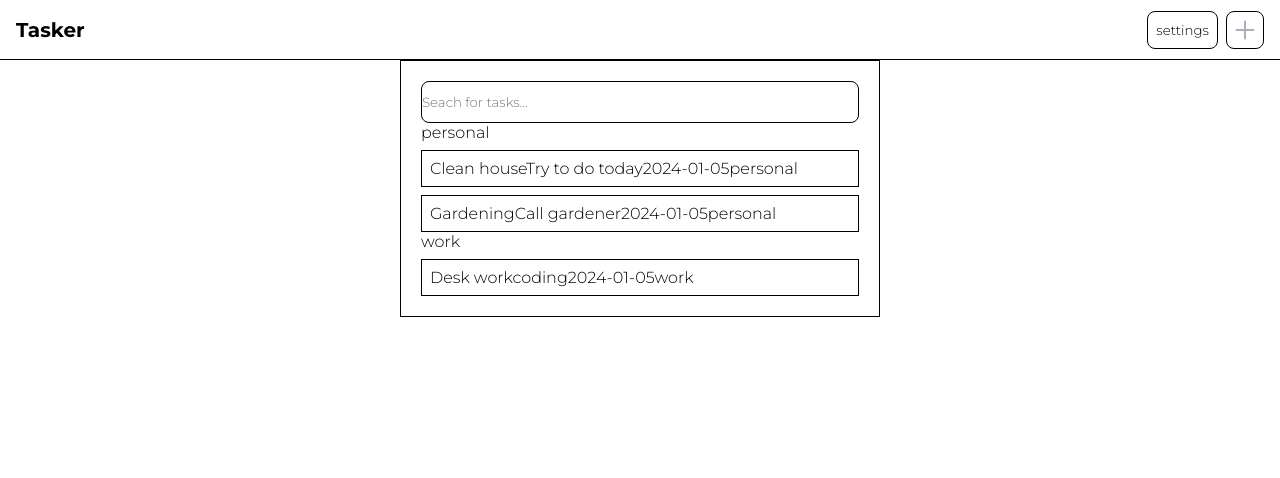
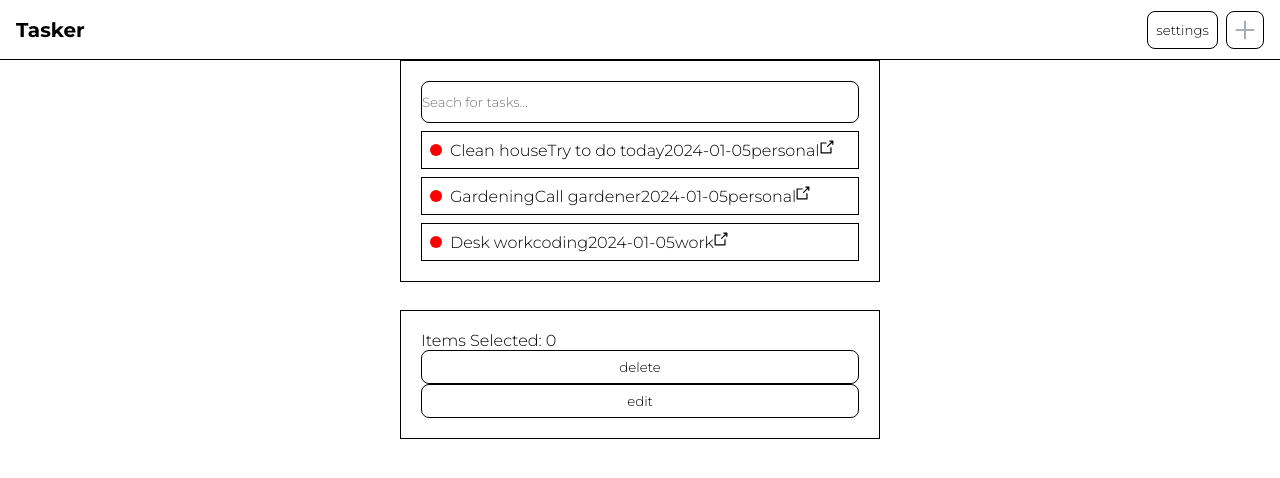
Before and after one commit to vinu-codes/tasker, a React (Create React App) app: page / in a window 1280 px wide. Shown: the top 478 px of the page. Built offline with nearby package versions, Linux system fonts and the light colour scheme.

Commit message:
updates to createform and settingsform

```diff
--- /dev/null
+++ b/src/common/Icon/icons/Expand/index.js
@@ -0,0 +1,33 @@
+import React from 'react'
+
+const IconPath = (props) => {
+  const { fill = 'none', stroke = '#A9AEB9' } = props
+  return (
+    <svg
+      version="1.1"
+      x="0px"
+      y="0px"
+      width="14px"
+      height="14px"
+      viewBox="0 0 256 256"
+      enable-background="new 0 0 256 256"
+    >
+      <g>
+        <g>
+          <g>
+            <path
+              fill="#000000"
+              d="M173.1,11c-7.3,3.9-8.6,13.5-2.5,18.6c3,2.4,4.5,2.6,21.5,2.6h15.8l-39.5,39.5c-31.9,32-39.6,39.9-40.1,41.6c-1,3.2-0.5,7.6,1.3,10.2c3.1,4.3,9.5,6,14,3.8c1-0.5,19.3-18.5,40.7-40.1c21.4-21.5,39.1-39.1,39.3-39.1c0.2,0,0.4,7.4,0.4,16.4c0,17.6,0.2,18.6,2.7,21.4c1.3,1.5,4.1,2.9,6.4,3.4c5,1.1,11.2-3.2,12.4-8.5c0.4-2,0.5-11.2,0.4-32.7l-0.2-30l-1.3-2.3c-0.7-1.2-2.3-3-3.5-3.8l-2.3-1.5l-32.1-0.1C178.2,10.2,174.5,10.3,173.1,11z"
+            />
+            <path
+              fill="#000000"
+              d="M16.4,45.2c-2.8,1.3-4.8,3.5-5.8,6.4c-0.4,1.3-0.6,26.3-0.6,93.6c0,81.9,0.1,92.1,0.8,93.8c1,2.4,3,4.5,5.4,5.8c1.8,0.9,4.4,1,94.8,1h92.9l2.3-1.2c1.2-0.7,3-2.2,3.8-3.4l1.5-2.2v-49v-49.1l-1.4-2c-2.2-3-4.6-4.5-8.1-4.7c-5.7-0.4-10.4,2.8-11.7,7.8c-0.4,1.5-0.6,14.7-0.6,41.9v39.7h-78.9H32v-78.9V66l41.4-0.1l41.4-0.2l2.3-1.5c4.9-3.4,6.3-9.9,3.2-14.9c-1.1-1.8-2.3-2.9-4.3-3.9l-2.7-1.4H66.1H19L16.4,45.2z"
+            />
+          </g>
+        </g>
+      </g>
+    </svg>
+  )
+}
+
+export default IconPath
--- a/src/common/Icon/icons/index.js
+++ b/src/common/Icon/icons/index.js
@@ -15,6 +15,7 @@ import DOWNLOAD from './Download'
 import MOON from './Moon'
 import SUN from './Sun'
 import THUMB from './Thumb'
+import EXPAND from './Expand'
 
 export {
   SAD,
@@ -34,4 +35,5 @@ export {
   LINKED_IN,
   MOON,
   SUN,
+  EXPAND,
 }
--- a/src/components/CreateForm/CreateForm.js
+++ b/src/components/CreateForm/CreateForm.js
@@ -81,6 +81,7 @@ const CreateForm = ({ callback }) => {
 
     callback({ ...state, category: resultOfCategory })
     clearForm()
+    navigate('/')
   }
 
   const handleCancel = (e) => {
--- a/src/components/Search/Search.js
+++ b/src/components/Search/Search.js
@@ -12,19 +12,22 @@ const SearchInput = styled.input`
   border-radius: 8px;
   border: 1px solid black;
 `
+const filteredItems = (value, items) => {
+  if (!items || !items.length) return
+  const result = items.filter((item) => {
+    return item.label.toLowerCase().includes(value.toLowerCase())
+  })
+  return result
+}
 
-const Search = ({ callback, items, name }) => {
+const Search = ({ items, callback }) => {
   const [value, setValue] = useState('')
 
   const handleChange = (e) => {
     const { value } = e.target
     setValue(value)
 
-    const filteredItems = items.filter((item) => {
-      if (!items || !items.length) return
-      return item.label.toLowerCase().includes(value.toLowerCase())
-    })
-    callback({ name, value: filteredItems })
+    callback({ value: filteredItems(value, items) })
   }
 
   return (
--- a/src/components/SettingsForm/SettingsForm.js
+++ b/src/components/SettingsForm/SettingsForm.js
@@ -57,6 +57,7 @@ const SettingsForm = ({ categories, onAdd, onDelete }) => {
   return (
     <SettingsContainer>
       <h3>Settings</h3>
+      <h4>Categories</h4>
       <Group>{renderCategory()}</Group>
       <Form onSubmit={onSubmit}>
         <Input
--- a/src/components/SettingsForm/SettingsForm.styled.js
+++ b/src/components/SettingsForm/SettingsForm.styled.js
@@ -7,6 +7,16 @@ const SettingsContainer = styled.div`
   width: 100%;
   border: 1px solid black;
   padding: 20px;
+  h3 {
+    padding: 0;
+    margin: 0;
+  }
+
+  h4 {
+    padding: 0;
+    margin: 0;
+    padding: 12px 0 12px 0;
+  }
 `
 
 const Group = styled.ul`
--- /dev/null
+++ b/src/features/Controller/Controller.js
@@ -0,0 +1,45 @@
+import React, { useContext } from 'react'
+import styled from 'styled-components'
+import { Button } from '@common/Button'
+import { useSelector, useDispatch } from 'react-redux'
+import { tasksSelector } from '@state/tasks/selectors'
+import { categorySelector } from '@state/category/selectors'
+
+const ControllerWrapper = styled.div`
+  width: 100%;
+  display: flex;
+  justify-content: center;
+  align-items: center;
+  flex-direction: column;
+  margin-top: 28px;
+`
+
+const ControllerContainer = styled.div`
+  display: flex;
+  flex-direction: column;
+  max-width: 480px;
+  width: 100%;
+  border: 1px solid black;
+  padding: 20px;
+`
+
+const Controller = () => {
+  const selectedItems = useSelector(tasksSelector.selectedItems)
+
+  const handleEdit = () => {}
+  const handleDelete = () => {}
+
+  return (
+    <ControllerWrapper>
+      <ControllerContainer>
+        <div>
+          <span>Items Selected: {selectedItems.length}</span>
+        </div>
+        <Button onClick={handleDelete}>delete</Button>
+        <Button onClick={handleEdit}>edit</Button>
+      </ControllerContainer>
+    </ControllerWrapper>
+  )
+}
+
+export { Controller }
--- /dev/null
+++ b/src/features/Controller/index.js
@@ -0,0 +1 @@
+export * from './Controller'
--- a/src/pages/Home/Home.js
+++ b/src/pages/Home/Home.js
@@ -1,9 +1,11 @@
 import React, { useState } from 'react'
 import styled from 'styled-components'
 import { Search } from '@components/Search'
+import { Controller } from '@features/Controller'
 import { useSelector } from 'react-redux'
 import { tasksSelector } from '@state/tasks/selectors'
 import { categorySelector } from '@state/category/selectors'
+import { Icon } from '@common/Icon'
 
 const HomeWrapper = styled.div`
   width: 100%;
@@ -34,21 +36,27 @@ const List = styled.li`
   border: 1px solid black;
   padding: 8px;
   margin-top: 8px;
+  display: flex;
+  align-items: center;
+  span.circle {
+    display: inline-block;
+    background: red;
+    min-width: 12px;
+    height: 12px;
+    border-radius: 50%;
+    margin-right: 8px;
+  }
 `
 
-const createDataStructure = (categories, items) => {
-  const result = categories.reduce((prev, curr) => {
-    console.log({ curr })
-    return {
-      ...prev,
-      [curr.value]: {
-        label: curr.value,
-        items: items.filter((k) => {
-          return k.category === curr.value
-        }),
-      },
-    }
-  }, {})
+const IconContainer = styled.div`
+  display: flex;
+  align-items: center;
+  justify-content: center;
+  margin-right: auto;
+`
+
+const createDataStructure = (items, categories) => {
+  const result = {}
   return result
 }
 
@@ -57,22 +65,10 @@ const Home = () => {
   const categories = useSelector(categorySelector.categories)
   const [filteredItems, setFilteredItems] = useState(items)
 
-  const data = createDataStructure(categories, items)
-  console.log(data)
+  const data = createDataStructure(items, categories)
 
   const handleCallback = ({ value }) => {
-    console.log(value)
     setFilteredItems(value)
-  }
-
-  const renderCategory = (data) => {
-    const result = Object.values(data)
-    return result.map((item) => (
-      <div>
-        <span>{item.label}</span>
-        {renderTasks(item.items)}
-      </div>
-    ))
   }
 
   const renderTasks = (items) => {
@@ -80,25 +76,30 @@ const Home = () => {
     const result = items.map((item) => {
       return (
         <List>
+          <span className="circle"></span>
           <span>{item.label}</span>
           <span>{item.details}</span>
           <span>{item.date}</span>
           <span>{item.category}</span>
+          <IconContainer>
+            <Icon name="EXPAND" />
+          </IconContainer>
         </List>
       )
     })
     return result
   }
   return (
-    <HomeWrapper>
-      <HomeContainer>
-        <Search callback={handleCallback} items={items} name="search" />
-        {renderCategory(data)}
-      </HomeContainer>
-    </HomeWrapper>
+    <>
+      <HomeWrapper>
+        <HomeContainer>
+          <Search name="search" items={items} callback={handleCallback} />
+          {renderTasks(filteredItems)}
+        </HomeContainer>
+      </HomeWrapper>
+      <Controller />
+    </>
   )
 }
 
 export { Home }
-
-//  <Group>{renderTasks(filteredItems)}</Group>
--- a/src/state/tasks/reducers.js
+++ b/src/state/tasks/reducers.js
@@ -3,6 +3,7 @@ import { createSlice } from '@reduxjs/toolkit'
 const tasksSlice = createSlice({
   name: 'tasks',
   initialState: {
+    selectedItems: [],
     items: [
       {
         label: 'Clean house',
--- a/src/state/tasks/selectors.js
+++ b/src/state/tasks/selectors.js
@@ -3,7 +3,12 @@ import { createSelector } from '@reduxjs/toolkit'
 const selectTaskSlice = (state) => state.tasks
 
 const items = createSelector(selectTaskSlice, (slice) => slice.items)
+const selectedItems = createSelector(
+  selectTaskSlice,
+  (slice) => slice.selectedItems
+)
 
 export const tasksSelector = {
   items,
+  selectedItems,
 }
```
